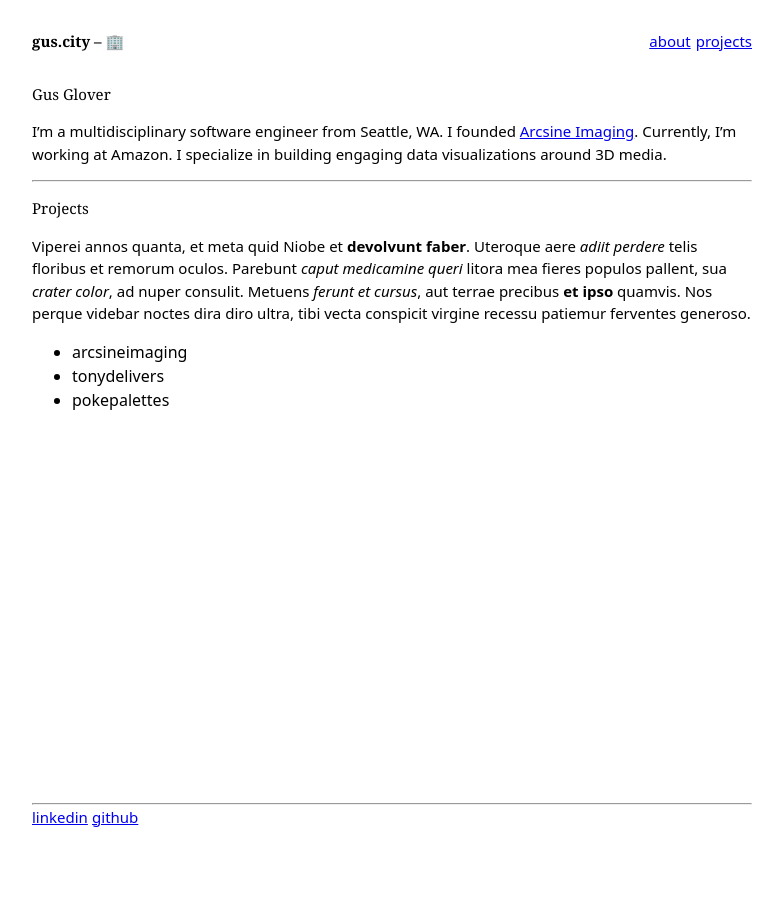
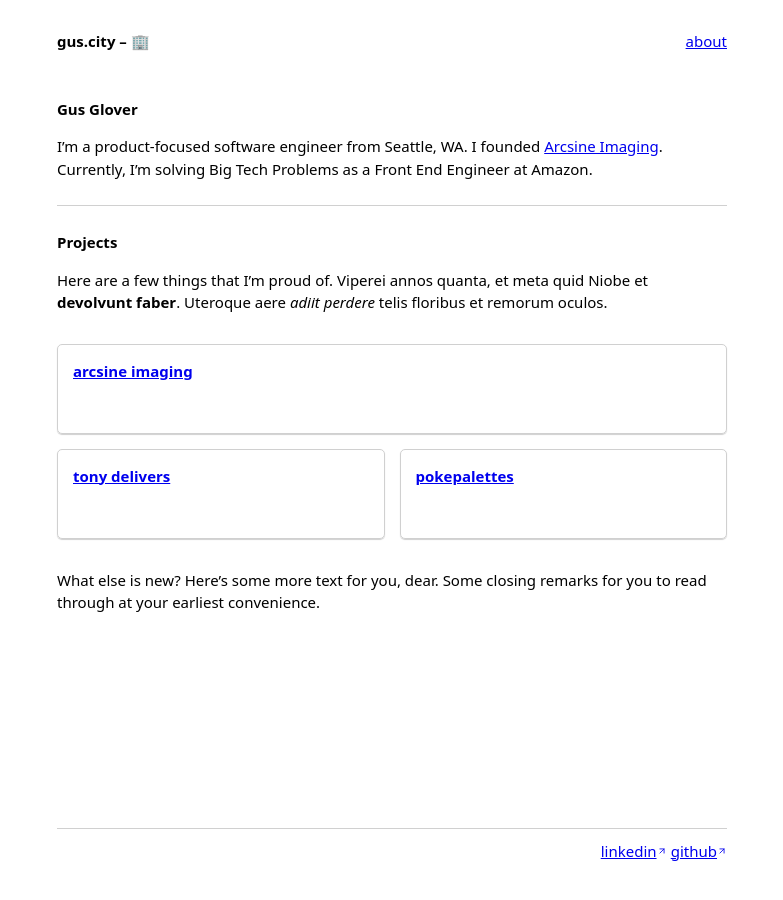
Before and after one commit to gglover/gus.city, a Jekyll site: the page built from index.markdown, in a window 1280 px wide. Shown: the whole page, without its empty margins (248-1031 px from the left). Built offline with Jekyll 4.4.1, drawn with Linux system fonts in a browser that asks for light colours.

Commit message:
Add project pages and flesh out index

```diff
--- /dev/null
+++ b/_includes/external_link.html
@@ -0,0 +1,7 @@
+<a href="{{ include.href }}" class="external-link">
+  {{ include.title }}
+  <svg xmlns="http://www.w3.org/2000/svg" width="10" height="10" viewBox="0 0 24 24" fill="none" stroke="currentColor" stroke-width="2" stroke-linecap="round" stroke-linejoin="round" class="lucide lucide-arrow-up-right ">
+    <path d="M7 7h10v10"></path>
+    <path d="M7 17 17 7"></path>
+  </svg>
+</a>
--- a/_includes/footer.html
+++ b/_includes/footer.html
@@ -1,5 +1,5 @@
+<hr />
 <footer>
-  <hr />
-  <a href="{{ site.linkedin_url }}" target="_blank">linkedin</a>
-  <a href="{{ site.github_url }}" target="_blank">github</a>
+  {% include external_link.html title='linkedin' href=site.linkedin_url %}
+  {% include external_link.html title='github' href=site.github_url %}
 </footer>
--- a/_includes/header.html
+++ b/_includes/header.html
@@ -1,5 +1,4 @@
 <header>
   <h1>{{ site.title }} – 🏢</h1>
   <a href="/">about</a>
-  <a href="/">projects</a>
 </header>
--- a/assets/base.css
+++ b/assets/base.css
@@ -1,9 +1,14 @@
 html {
-  --content-max-width: 750px;
+  --content-max-width: 700px;
   --space-xs: 5px;
   --space-sm: 10px;
   --space: 15px;
   --space-lg: 30px;
+  --space-xl: 45px;
+
+  --neutral-gray-90: #606060;
+  --neutral-gray-50: #d0d0d0;
+  --neutral-gray-10: #fafafa;
 }
 
 body {
@@ -21,13 +26,21 @@ body {
 }
 
 h1, h2, h3, h4, h5, h6 {
-  font-family: ui-serif, Georgia, Cambria, Times New Roman, Times, serif;
-  font-weight: normal;
   font-size: var(--space);
+  font-weight: bold;
 }
 
 p, a {
   font-size: var(--space);
+}
+
+hr {
+  display: block;
+  height: 1px;
+  border: 0;
+  border-top: 1px solid var(--neutral-gray-50);;
+  margin: var(--space-sm) 0;
+  padding: 0;
 }
 
 main {
@@ -42,15 +55,44 @@ header {
   flex-direction: row;
   align-items: center;
   gap: var(--space-xs);
-  margin-bottom: var(--space-lg);
+  margin-bottom: var(--space-xl);
 
   h1 {
     flex: 1;
-    font-weight: bold;
   }
 }
 
-/* CSS Reset */
+footer {
+  text-align: right;
+}
+
+/** Home page **/
+.project-card-grid {
+  margin: var(--space) 0;
+  display: grid;
+  grid-template-columns: 1fr 1fr;
+  gap: var(--space);
+}
+
+.project-card {
+  border-radius: var(--space-xs);
+  border: 1px solid var(--neutral-gray-50);;
+  padding: var(--space);
+  box-shadow: 0px 1px 1px 0px var(--neutral-gray-50);
+  height: 90px;
+  transition: background-color 0.25s linear;
+}
+
+.project-card:hover {
+  background-color: var(--neutral-gray-10)
+}
+
+.external-link {
+  display: inline-flex;
+  align-items: center;
+}
+
+/** CSS Reset **/
 *, *::before, *::after {
   box-sizing: border-box;
 }
--- a/index.markdown
+++ b/index.markdown
@@ -7,20 +7,33 @@ layout: default
 
 
 ## Gus Glover
-I'm a multidisciplinary software engineer from Seattle, WA. I founded [Arcsine Imaging](https://arcsineimaging.com).
-Currently, I'm working at Amazon. I specialize in building engaging data
-visualizations around 3D media.
+I'm a product-focused software engineer from Seattle, WA. I founded [Arcsine Imaging](https://arcsineimaging.com).
+Currently, I'm solving Big Tech Problems as a Front End Engineer at Amazon.
 
 ***
 ## Projects
 
-Viperei annos quanta, et meta quid Niobe et **devolvunt faber**. Uteroque aere
-*adiit perdere* telis floribus et remorum oculos. Parebunt *caput medicamine
-queri* litora mea fieres populos pallent, sua *crater color*, ad nuper consulit.
-Metuens *ferunt et cursus*, aut terrae precibus **et ipso** quamvis. Nos perque
-videbar noctes dira diro ultra, tibi vecta conspicit virgine recessu patiemur
-ferventes generoso.
+Here are a few things that I'm proud of. Viperei annos quanta, et meta quid Niobe et **devolvunt faber**. Uteroque aere
+*adiit perdere* telis floribus et remorum oculos.
 
-- arcsineimaging
-- tonydelivers
-- pokepalettes
+<section class="project-card-grid">
+  <a class="project-card" href="/projects/arcsine" style="grid-column: 1 / -1;">
+    <article>
+      <h3>arcsine imaging</h3>
+    </article>
+  </a>
+  <a class="project-card" href="/projects/tony-delivers">
+    <article>
+      <h3>tony delivers</h3>
+      <img href="assets/images/pokepalettes.png" />
+    </article>
+  </a>
+  <a class="project-card" href="/projects/pokepalettes">
+    <article>
+      <h3>pokepalettes</h3>
+    </article>
+  </a>
+</section>
+
+What else is new? Here's some more text for you, dear. Some closing remarks for you to read
+through at your earliest convenience.
```
Also changed, not shown: about.markdown (deleted, +0 -17 lines), pages/arcsine.markdown (added, +7 -0 lines), pages/pokepalettes.markdown (added, +7 -0 lines), pages/tony_delivers.markdown (added, +7 -0 lines), assets/images/pokepalettes.png (added).
